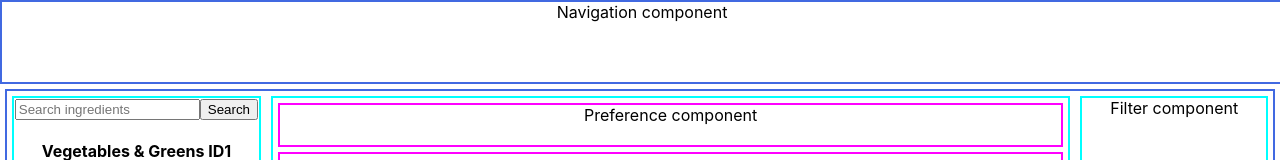
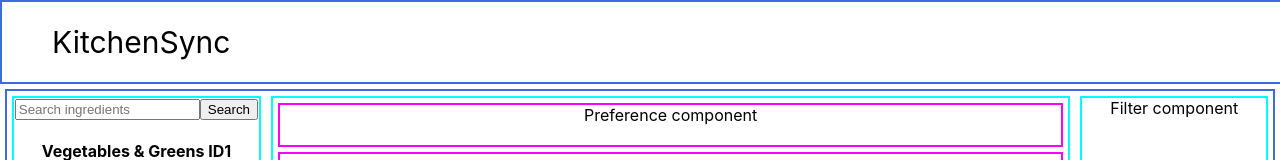
Before and after one commit to shujie1st/kitchen-sync, a React (Create React App) app in the folder client/: page / in a window 1280 px wide. Shown: the top 160 px of the page. Built offline with nearby package versions, Linux system fonts and the light colour scheme; no server answers.

Commit message:
install react-router-dom

```diff
--- a/client/package.json
+++ b/client/package.json
@@ -11,6 +11,7 @@
     "react": "^18.2.0",
     "react-bootstrap": "^2.8.0",
     "react-dom": "^18.2.0",
+    "react-router-dom": "^6.14.2",
     "react-scripts": "5.0.1",
     "web-vitals": "^2.1.4"
   },
--- a/client/src/App.css
+++ b/client/src/App.css
@@ -2,8 +2,21 @@ nav {
 	height: 80px;
 	width: 100%;
 	display: flex;
-  justify-content: center;
+  justify-content: space-between;
   border: 2px solid royalblue;
+}
+
+.nav-text {
+  margin-left: 50px;
+  font-size: 30px;
+  align-self: center;
+}
+
+.nav-right {
+  display: flex;
+  margin-right: 20px;
+  align-self: flex-end;
+  margin-bottom: 10px;
 }
 
 .container {
--- a/client/src/components/Navigation.js
+++ b/client/src/components/Navigation.js
@@ -1,7 +1,10 @@
 function Navigation(){
   return (
       <nav>
-       Navigation component
+        <span className="nav-text">KitchenSync</span>
+
+        <div className="nav-right">
+        </div>
       </nav>
   );
 }
```
Also changed, not shown: client/src/components/Login.js (added, +9 -0 lines), 1 other file (tests, documents, lock files or other folders).
